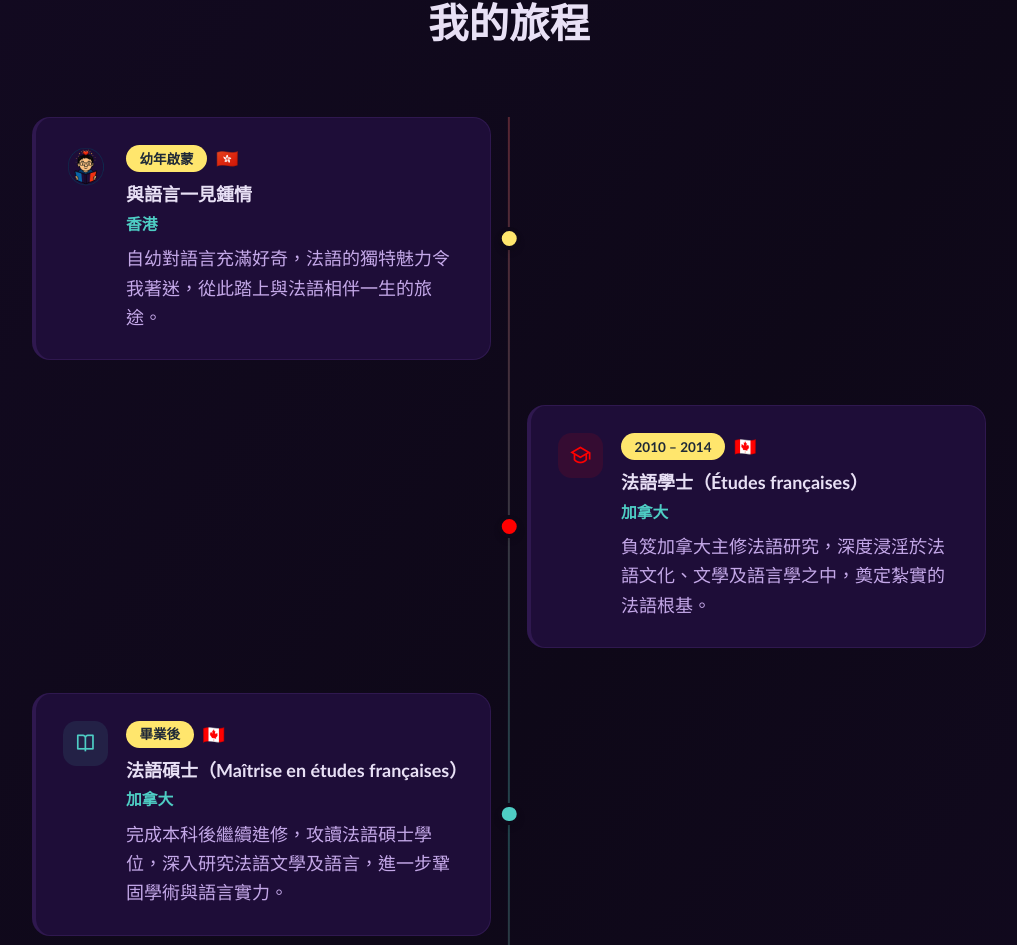
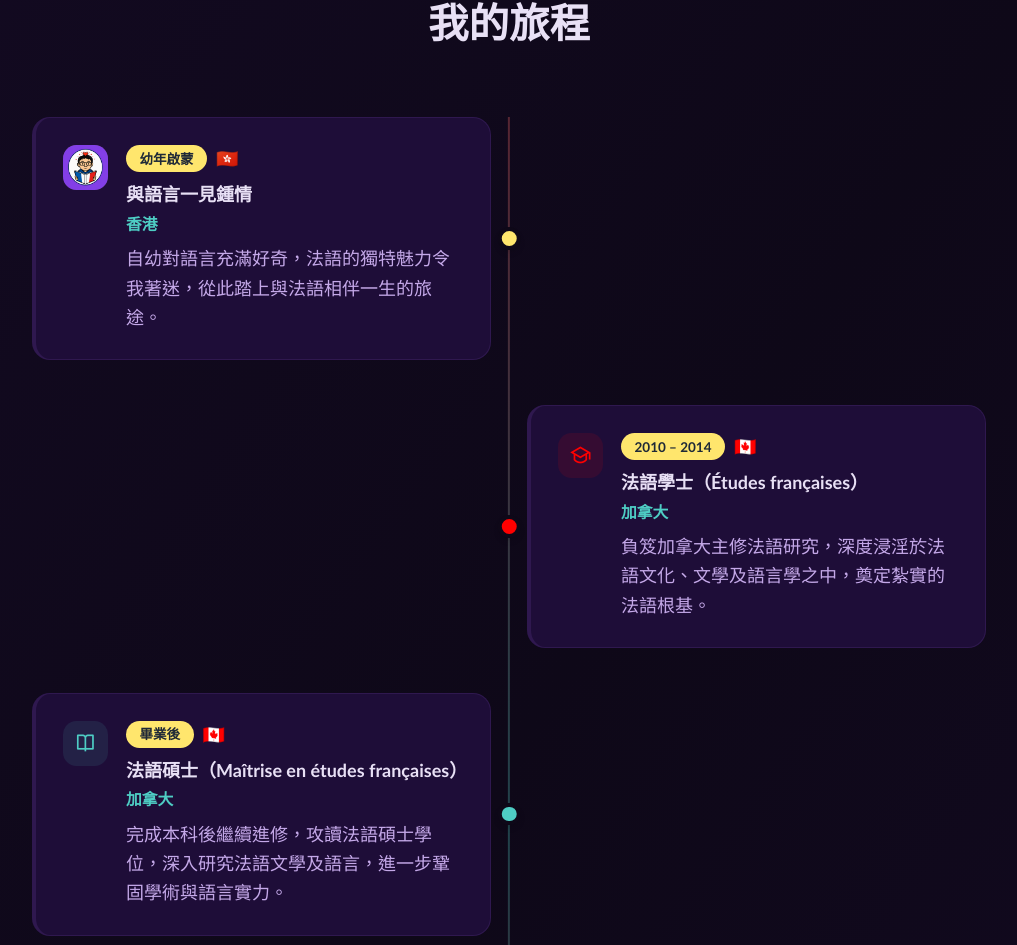
Before and after one commit to cchiulhk-byte/CHIU_GOR_FR, a React (Vite) app: page / in a window 1280 px wide. Shown: the part 2543-3488 px from the top of the page, without its empty margins (131-1148 px from the left). Built offline with nearby package versions, Linux system fonts and the light colour scheme; no server answers; a web font is replaced by a local one.

Commit message:
Add background badge to experience image like other icons

```diff
--- a/src/pages/home/components/ExperienceSection.tsx
+++ b/src/pages/home/components/ExperienceSection.tsx
@@ -18,7 +18,9 @@ function ExperienceCard({ exp, index }: { exp: ExperienceItem; index: number })
         <div className={`bg-[#F7F4EF] dark:bg-[#1E0D38] rounded-2xl p-6 card-hover border border-[#D4C8BC]/60 dark:border-[#3B2060]/60 ${exp.cardAccent} group`}>
           <div className="flex items-start gap-4">
             {exp.image ? (
-              <img src={exp.image} alt="" className="w-10 h-10 rounded-xl flex-shrink-0 object-cover transition-transform duration-300 group-hover:scale-110 group-hover:rotate-6" />
+              <div className={`w-10 h-10 flex items-center justify-center rounded-xl flex-shrink-0 ${exp.iconBg} transition-transform duration-300 group-hover:scale-110 group-hover:rotate-6 overflow-hidden`}>
+                <img src={exp.image} alt="" className="w-full h-full object-cover" />
+              </div>
             ) : (
               <div className={`w-10 h-10 flex items-center justify-center rounded-xl flex-shrink-0 ${exp.iconBg} transition-transform duration-300 group-hover:scale-110 group-hover:rotate-6`}>
                 <i className={`${exp.icon} text-lg`}></i>
```
Also changed, not shown: public/exp-passion.png.
